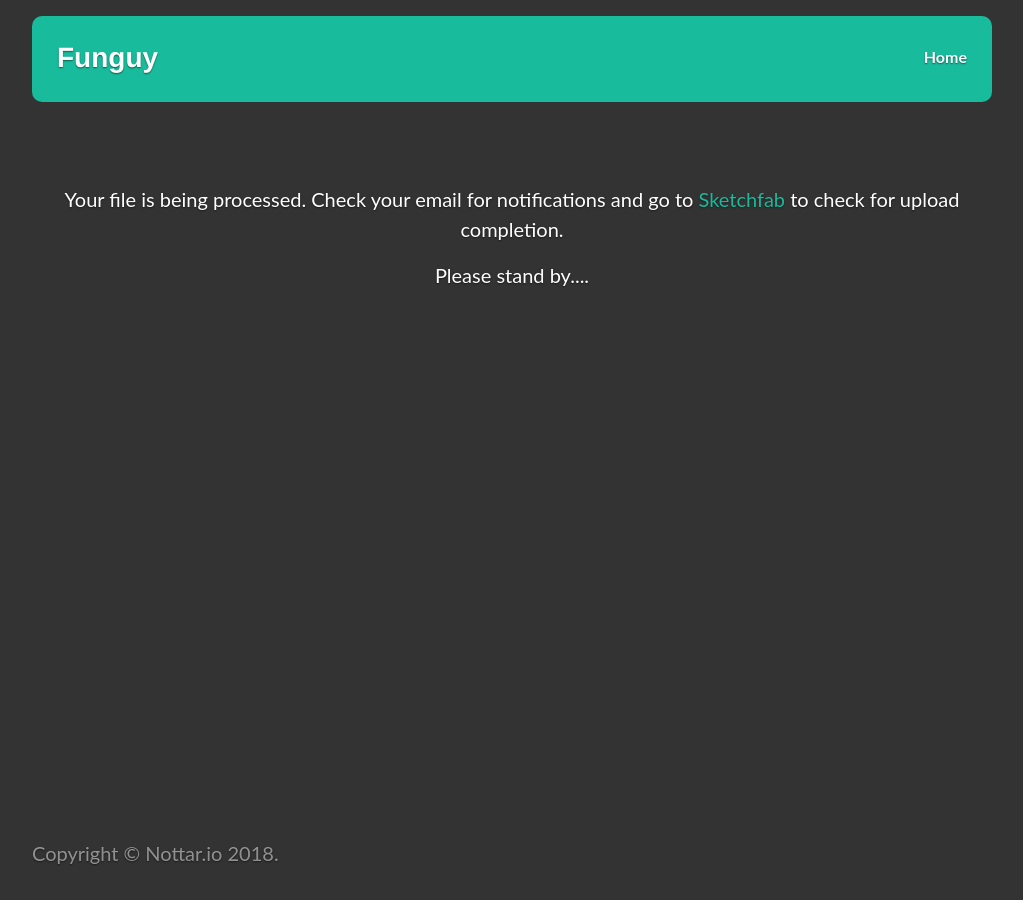
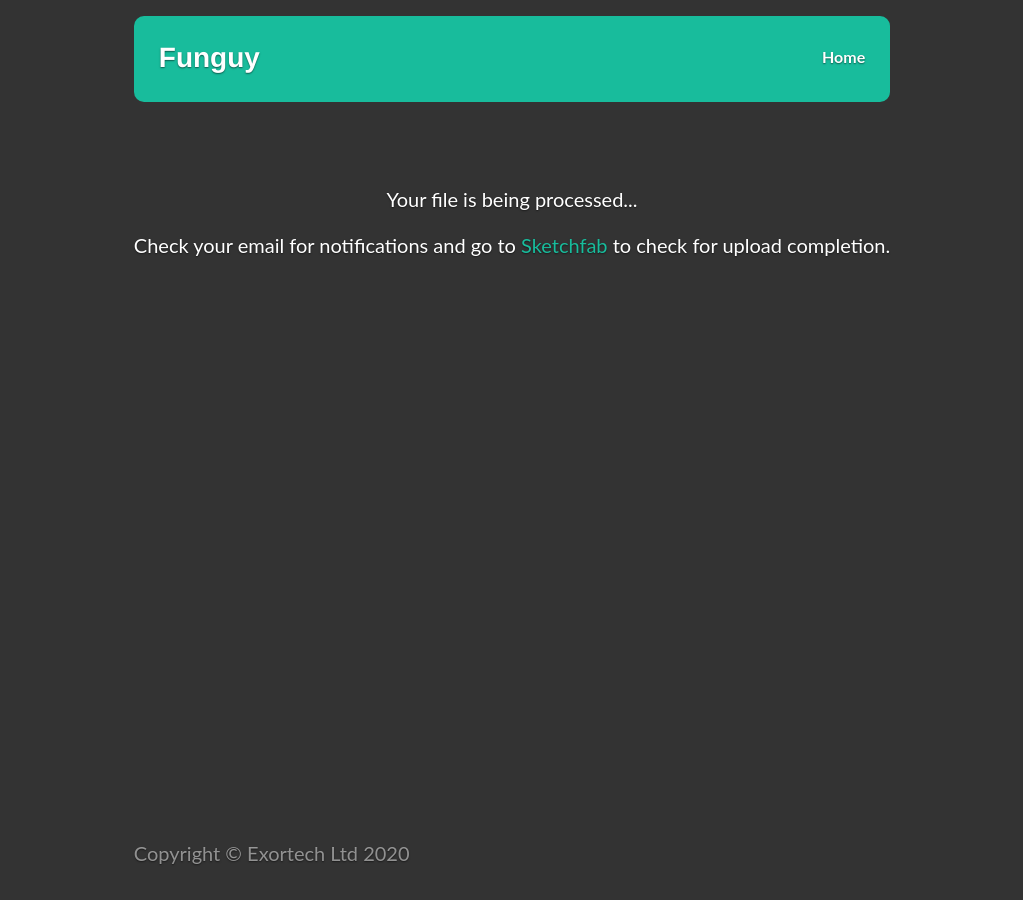
Before and after one commit to danmermel/funguyfront, a Jekyll site: the page built from docs/upload_success.html, in a window 1280 px wide. Shown: the whole page, without its empty margins (128-1151 px from the left). Built offline with Jekyll 4.4.1, drawn with Linux system fonts in a browser that asks for light colours; nearby versions of some CDN libraries.

Commit message:
minor changes

```diff
--- a/docs/_includes/footer.html
+++ b/docs/_includes/footer.html
@@ -1,5 +1,5 @@
 <footer class="mastfoot mt-auto">
   <div class="inner">
-    <p>Copyright © Nottar.io 2018.</p>
+    <p>Copyright © Exortech Ltd 2020</p>
   </div>
 </footer>
--- a/docs/_includes/nav.html
+++ b/docs/_includes/nav.html
@@ -2,7 +2,7 @@
   <div class="inner">
     <h3 class="masthead-brand"><a class="title" href="/">{{ site.title }}</a></h3>
     <nav class="nav nav-masthead justify-content-center">
-      <a class="nav-link" href="/upload.html">Home</a>
+      <a class="nav-link" href="upload.html">Home</a>
     </nav>
   </div>
 </header>
--- a/docs/upload_success.html
+++ b/docs/upload_success.html
@@ -4,6 +4,6 @@ title: Funguy
 ---
 
   <div id="polling"  class="text-center call_to_action">
-    <p>Your file is being processed. Check your email for notifications and go to <a href="https://sketchfab.com/desktopdan/uploads"> Sketchfab</a> to check for upload completion.</p>
-    <p>Please stand by....</p>
+    <p>Your file is being processed...</p>
+    <p>Check your email for notifications and go to <a href="https://sketchfab.com/desktopdan/uploads" target="_blank"> Sketchfab</a> to check for upload completion.</p>
   </div>
```
